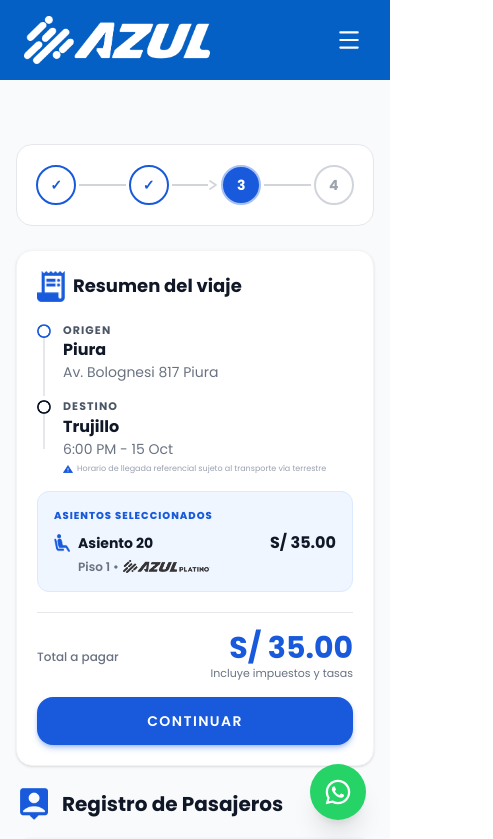
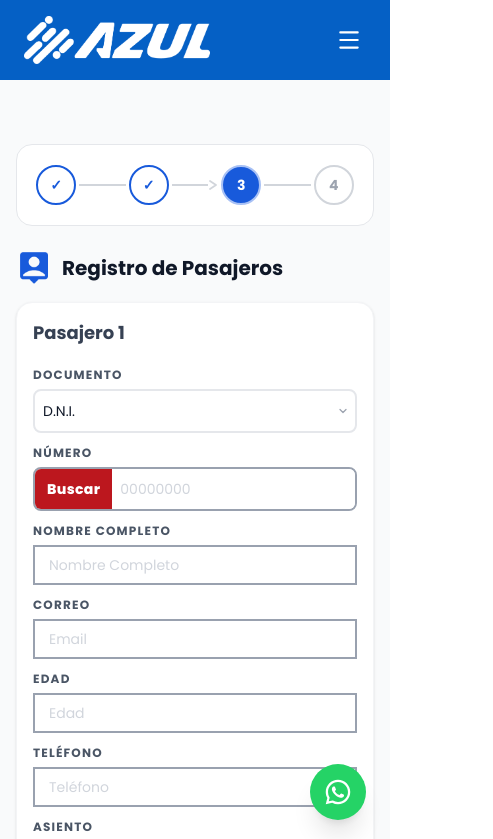
Before and after one commit to Cloudnium/AZUL, a Next.js app: page /pasajero in a window 390 px wide. Shown: the top 839 px of the page, 493 px wide, since content can reach past the window. Built offline with nearby package versions, Linux system fonts and the light colour scheme.

Commit message:
Responsive en todo

```diff
--- a/app/asientos/page.tsx
+++ b/app/asientos/page.tsx
@@ -130,7 +130,7 @@ function AsientosContent() {
           </div>
 
           {/* RIGHT */}
-          <div className="order-1 lg:order-2">
+          <div className="order-2 lg:order-2">
             <ResumenViaje asiento={selected} piso={piso} logo={logo} href={href} />
           </div>
 
--- a/app/pago/page.tsx
+++ b/app/pago/page.tsx
@@ -198,7 +198,7 @@ function PagoContent() {
           </div>
 
           {/* RIGHT — el sticky está dentro de ResumenViaje, necesita este div con self-start */}
-          <div className="self-start sticky top-28">
+          <div className="order-2 lg:order-2">
             <ResumenViaje
               variante="pago"
               asiento={asiento}
--- a/app/pasajero/page.tsx
+++ b/app/pasajero/page.tsx
@@ -55,7 +55,7 @@ function PasajeroContent() {
               <p className="text-lg sm:text-xl font-bold text-gray-700 mb-5">Pasajero 1</p>
 
               {/* DOCUMENTO + NÚMERO — fix responsive */}
-              <div className="grid grid-cols-[80px_1fr] sm:grid-cols-[1fr_2fr] gap-3 mb-3">
+              <div className="flex flex-col sm:grid sm:grid-cols-[1fr_2fr] gap-3 mb-3">
                 <div>
                   <label className={labelBase}>DOCUMENTO</label>
                   <div className="relative">
@@ -78,7 +78,7 @@ function PasajeroContent() {
 
                 <div>
                   <label className={labelBase}>NÚMERO</label>
-                  <div className="flex border-2 border-gray-400 rounded-lg overflow-hidden focus-within:border-[#185adb] focus-within:ring-1 focus-within:ring-[#185adb]/20 transition-all">
+                  <div className="flex border-2 border-gray-400 rounded-lg overflow-hidden focus-within:border-[#185adb] focus-within:ring-1 focus-within:ring-[#185adb]/20 transition-all w-full min-w-0">
                     <button
                       type="button"
                       className="bg-[#BC171E] hover:bg-[#dc2626] text-white text-sm font-extrabold px-3 sm:px-5 shrink-0 tracking-wide transition-colors"
@@ -86,7 +86,7 @@ function PasajeroContent() {
                       Buscar
                     </button>
                     <input
-                      className="flex-1 min-w-0 px-2 py-2.5 sm:px-3.5 sm:py-3 text-sm outline-none bg-white text-gray-900 placeholder-gray-300"
+                      className="flex-1 min-w-0 w-0 px-2 py-2.5 sm:px-3.5 sm:py-3 text-sm outline-none bg-white text-gray-900 placeholder-gray-300"
                       value={dni}
                       onChange={(e) => setDni(e.target.value)}
                       placeholder="00000000"
@@ -142,7 +142,7 @@ function PasajeroContent() {
           </div>
 
           {/* RIGHT */}
-          <div className="order-1 lg:order-2">
+          <div className="order-2 lg:order-2">
             <ResumenViaje asiento={asiento} piso={piso} logo={logo} href={href} />
           </div>
 
```
